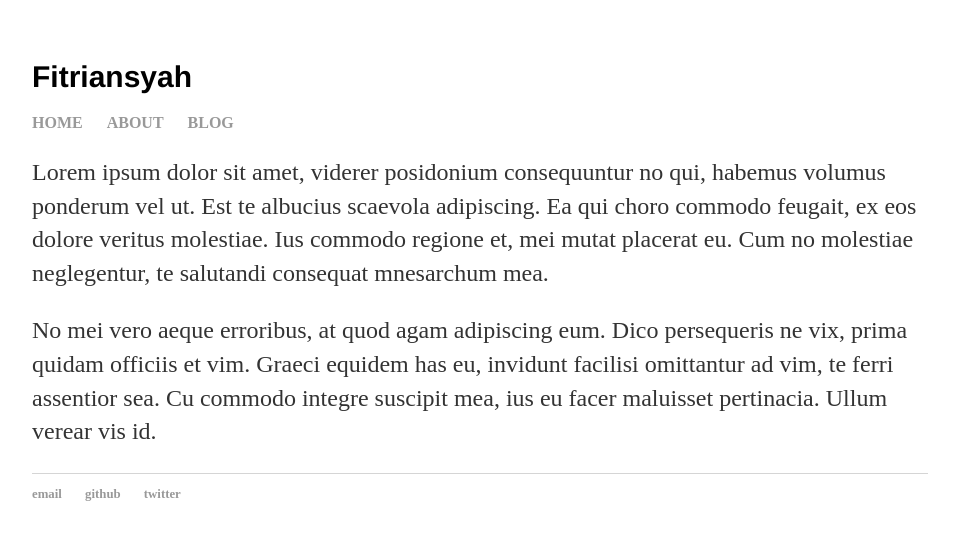
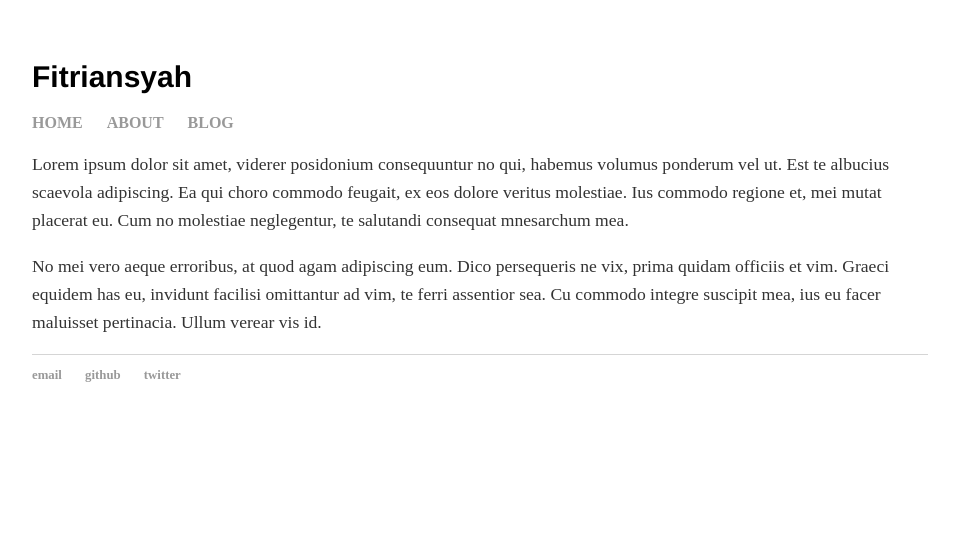
Before and after one commit to rnfitriansyah/rnfitriansyah.github.io, a Jekyll site: the page built from index.html, in a window 1280 px wide. Shown: the top 540 px of the page, without its empty margins (160-1119 px from the left). Built offline with Jekyll 4.4.1, drawn with Linux system fonts in a browser that asks for light colours.

Commit message:
Update main.css

```diff
--- a/css/main.css
+++ b/css/main.css
@@ -24,8 +24,8 @@ h1 {
     font-family:'Helvetica', 'Arial', 'Sans-Serif';
 }
 p {
-    font-size: 1.5em;
-    line-height: 1.4em;
+    font-size: 1.1em;
+    line-height: 1.6em;
     color: #333;
 }
 footer {
```
